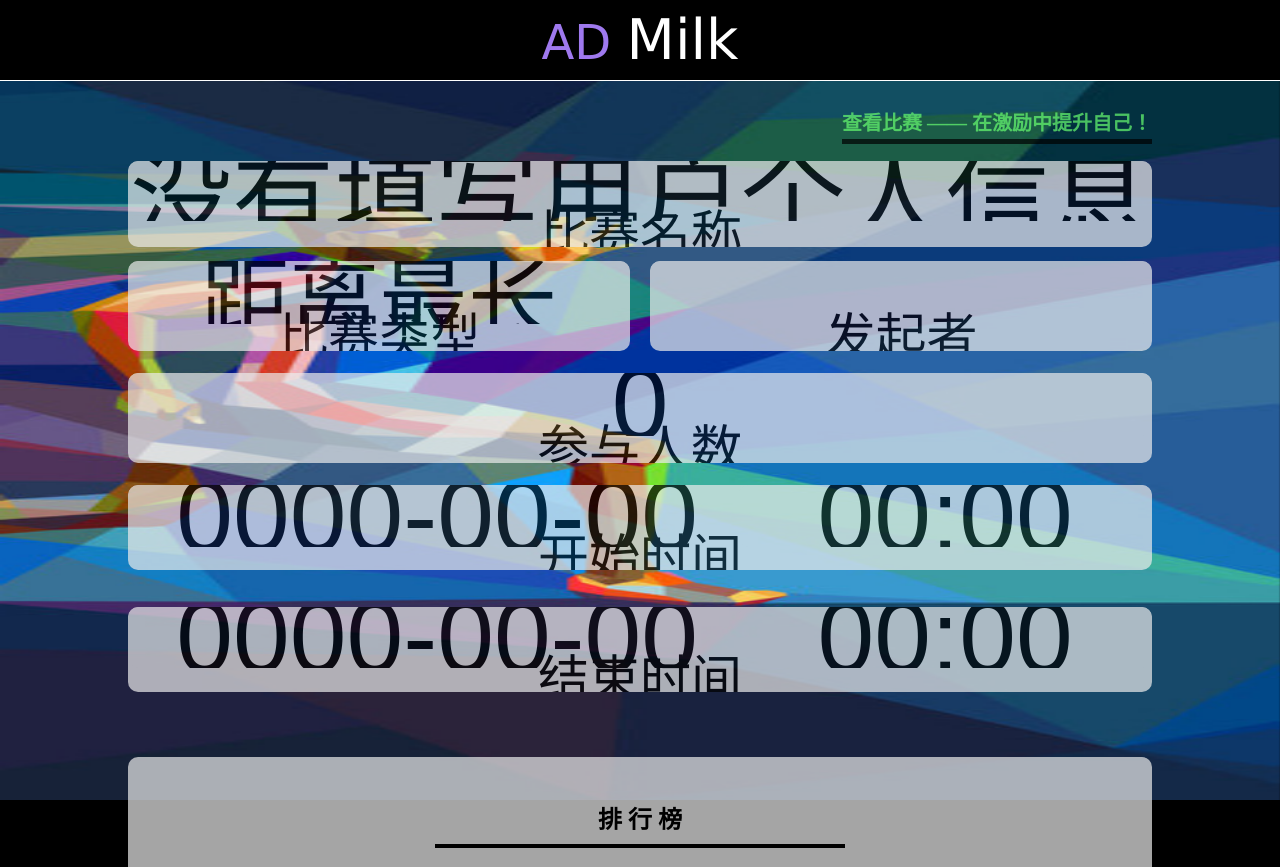
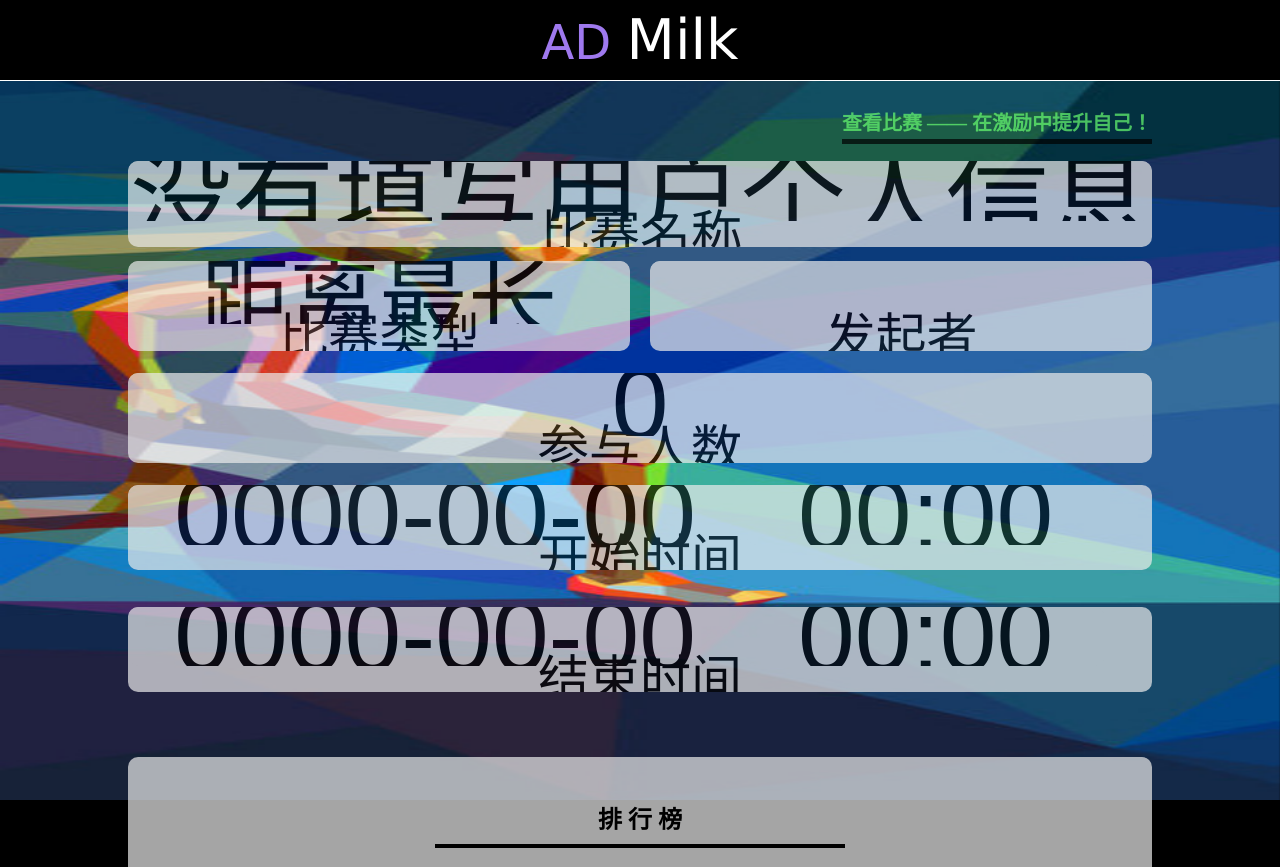
Before and after one commit to zjcAlistar/myadmilk, a Django app: page /showresultpage in a window 1280 px wide. Shown: the top 867 px of the page. Run offline with Django 3.2, Linux system fonts and the light colour scheme; data that the repository does not hold is empty; parts of the project's set-up code (start-up, migrations or seed data) failed here and were passed over.

Commit message:
修正了一些显示bug

```diff
--- a/myadmilk/adWrist/static/css/createcompetition.css
+++ b/myadmilk/adWrist/static/css/createcompetition.css
@@ -245,6 +245,7 @@
 #confirm{
         position:absolute;
         bottom:2%;
+        text-align: center;
         font-family:STXihei;
         border-radius: 100%;
         background-color:#FFF;
@@ -255,3 +256,7 @@
 select{
     -webkit-appearance: none;
 }
+
+input{
+    -webkit-appearance: none;
+}
--- a/myadmilk/adWrist/static/css/joincompetition.css
+++ b/myadmilk/adWrist/static/css/joincompetition.css
@@ -284,6 +284,7 @@
 #confirm{
     position:absolute;
     bottom:8%;
+    text-align: center;
     font-family:STXihei;
     border-radius: 100%;
     background-color:#FFF;
--- a/myadmilk/adWrist/static/css/personalinfo.css
+++ b/myadmilk/adWrist/static/css/personalinfo.css
@@ -113,6 +113,7 @@
 #confirm{
     position:absolute;
 	bottom:7%;
+	text-align: center;
     font-family:STXihei;
     border-radius: 100%;
     background-color:#FFF;
--- a/myadmilk/adWrist/static/css/resultcompetition.css
+++ b/myadmilk/adWrist/static/css/resultcompetition.css
@@ -216,10 +216,9 @@
 }
 
 .date_start{
-    position: absolute;
     background: #EBEBEB;
-    top:0%;
-    left: 0%;
+    margin:0;
+	padding: 0;
     width:60%;
     height:70%;
     border-radius: 10px;
@@ -230,11 +229,10 @@
 }
 
 .time_start{
-    position: absolute;
     background: #EBEBEB;
-    top:0%;
-    right: 0%;
-    width:40%;
+    margin:0;
+	padding: 0;
+    width:35%;
     height:70%;
     border-radius: 10px;
     border: none;
@@ -244,10 +242,9 @@
 }
 
 .date_end{
-    position: absolute;
     background: #EBEBEB;
-    top:0%;
-    left: 0%;
+    margin:0;
+	padding:0;
     width:60%;
     height:70%;
     border-radius: 10px;
@@ -258,11 +255,10 @@
 }
 
 .time_end{
-    position: absolute;
     background: #EBEBEB;
-    top:0%;
-    right: 0%;
-    width:40%;
+    margin:0;
+	padding: 0;
+    width:35%;
     height:70%;
     border-radius: 10px;
     border: none;
--- a/myadmilk/adWrist/views.py
+++ b/myadmilk/adWrist/views.py
@@ -135,7 +135,7 @@ def add_test_new(openID):
             sportrecords_subtype=4,
             sportrecords_quantity=random_step,
             sportrecords_calorie=int(random_step/16),
-            sportrecords_dist=int(random_step*0.8)
+            sportrecords_dist=int(random_step*0.8/1000)
         )
         new_record.save()
         re_collect_match(cur_user)
@@ -727,7 +727,8 @@ def get_match_result(request):
                 if (not match.matchrecords_created) or match.matchrecords_start_time > datetime.now():
                     return JsonResponse({"competitiontype": match.matchrecords_matchtype,
                           "start_date": match.matchrecords_start_time.date(), "end_date": match.matchrecords_end_time.date(),
-                          "start_time": match.matchrecords_start_time.time(), "end_time": match.matchrecords_end_time.time(),
+                          "start_time": match.matchrecords_start_time.time().strftime("%H:%M"),
+                          "end_time": match.matchrecords_end_time.time().strftime("%H:%M"),
                           "competitionname": match.matchrecords_title+"尚未开始", "currentnumber": cur_players,
                           "originator": match_originator_nickname, "goal_step": match.matchrecords_target,
                           "rank": ranks, "user_rank": 0, "state": 1})
@@ -756,12 +757,14 @@ def get_match_result(request):
                         else:
                             return JsonResponse({"competitiontype": match.matchrecords_matchtype,
                               "start_date": match.matchrecords_start_time.date(), "end_date": match.matchrecords_end_time.date(),
-                              "start_time": match.matchrecords_start_time.time(), "end_time": match.matchrecords_end_time.time(),
+                              "start_time": match.matchrecords_start_time.time().strftime("%H:%M"),
+                              "end_time": match.matchrecords_end_time.time().strftime("%H:%M"),
                               "competitionname": "提交的比赛类型错误", "currentnumber": cur_players,
                               "originator": match_originator_nickname,"goal_step": match.matchrecords_target,
                               "rank": ranks, "user_rank": 0, "state": 1})
                     rank10 = ranks[0:10]
                     rank = []
+                    print("!!!")
                     for x in rank10:
                         match_player_nickname = x.matchrecords_relate_person.user_nick_name
                         if match.matchrecords_matchtype == 'comp_distance':
@@ -782,7 +785,8 @@ def get_match_result(request):
                     cur_user = userlist.objects.get(user_open_id=openID)
                     return JsonResponse({"competitiontype": match.matchrecords_matchtype,
                           "start_date": match.matchrecords_start_time.date(), "end_date": match.matchrecords_end_time.date(),
-                          "start_time": match.matchrecords_start_time.time(), "end_time": match.matchrecords_end_time.time(),
+                          "start_time": match.matchrecords_start_time.time().strftime("%H:%M"),
+                          "end_time": match.matchrecords_end_time.time().strftime("%H:%M"),
                           "competitionname": match.matchrecords_title, "currentnumber": cur_players,
                           "originator": match_originator_nickname,"goal_step": match.matchrecords_target,
                           "rank": rank, "user_rank": user_rank, "state": state, "user_scorethistime": user_scorethistime,
--- a/myadmilk/menu.py
+++ b/myadmilk/menu.py
@@ -19,7 +19,7 @@ menu = {"button":
                                                    + API_ID + "&redirect_uri=" + serverIP +
                                                    "showinfo&response_type=code&scope=snsapi_base&state=1#wechat_redirect"}]},
              {"name":"运动计划","sub_button":[
-                {"type":"click","name":"修改提醒","key":"change_remind"},
+                {"type":"click","name":"提醒开关","key":"change_remind"},
                 {"type":"view","name":"一周总结","url":"https://open.weixin.qq.com/connect/oauth2/authorize?appid="
                                                     + API_ID + "&redirect_uri=" + serverIP +
                                                     "showreport&response_type=code&scope=snsapi_base&state=1#wechat_redirect"},
--- a/myadmilk/templates/pedometer.html
+++ b/myadmilk/templates/pedometer.html
@@ -3,7 +3,7 @@
 <head>
     <meta charset="UTF-8">
     <title>计步器</title>
-    <link rel="stylesheet" href="../static/css/pedometer.css" type="text/css">
+    <link rel="stylesheet" href="../static/css/pedometer1.css" type="text/css">
     <script type="text/javascript" src="../static/js/jquery-2.1.4.min.js"></script>
     <script src="../static/js/pedometer.js"></script>
     <script src="../static/js/highcharts.js"></script>
@@ -39,7 +39,7 @@
        		</table>
        	</div>
           <div id = "bottom">
-              <button id = "showchart">showchart</button>
+              <button id = "showchart">柱状图</button>
        	</div>
       </div>
     </div>
--- a/myadmilk/templates/personalInfo.html
+++ b/myadmilk/templates/personalInfo.html
@@ -6,7 +6,7 @@
     <title>个人信息</title>
     <link rel="stylesheet" href="../static/css/personalinfo.css" type="text/css">
     <script type="text/javascript" src="../static/js/jquery-2.1.4.min.js"></script>
-    <script type="text/javascript" src="../static/js/personalinfo.js"></script>
+    <script type="text/javascript" src="../static/js/personalinfo1.js"></script>
     <script type="text/javascript" src="http://res.wx.qq.com/open/js/jweixin-1.0.0.js"></script>
 </head>
 <body>
@@ -42,12 +42,12 @@
 
             	<div class="weight">
         			<input type="text" id="weight" disabled="true"/>
-        			<div id="weight_text">体重</div>
+        			<div id="weight_text">体重（千克）</div>
         		</div>
 
         		<div class="height">
         			<input type="text" id="height" disabled="true"/>
-        			<div id="height_text">身高</div>
+        			<div id="height_text">身高（厘米）</div>
         		</div>
 
                 <input id="confirm" type="submit" name="signup" value="修改"/>
--- a/myadmilk/templates/showchart.html
+++ b/myadmilk/templates/showchart.html
@@ -3,7 +3,7 @@
 <head>
     <meta charset="UTF-8">
     <title>综合统计</title>
-    <link rel="stylesheet" href="../static/css/showchart.css" type="text/css">
+    <link rel="stylesheet" href="../static/css/showchart1.css" type="text/css">
     <script type="text/javascript" src="../static/js/jquery-2.1.4.min.js"></script>
     <script src="../static/js/highcharts.js"></script>
     <script type="text/javascript" src="../static/js/showchart.js"></script>
@@ -26,7 +26,7 @@
                 <div id = "barChart"></div>
             </div>
             <div id = "bottom">
-                <button id = "pedometer">返回</button>
+                <button id = "pedometer">饼状图</button>
             </div>
         </div>
     </div>
```
Also changed, not shown: myadmilk/adWrist/static/css/pedometer1.css (renamed from myadmilk/adWrist/static/css/showchart.css, +37 -24 lines), myadmilk/adWrist/static/css/showchart1.css (renamed from myadmilk/adWrist/static/css/pedometer.css, +29 -40 lines), myadmilk/adWrist/static/js/personalinfo1.js (renamed from myadmilk/adWrist/static/js/personalinfo.js).
